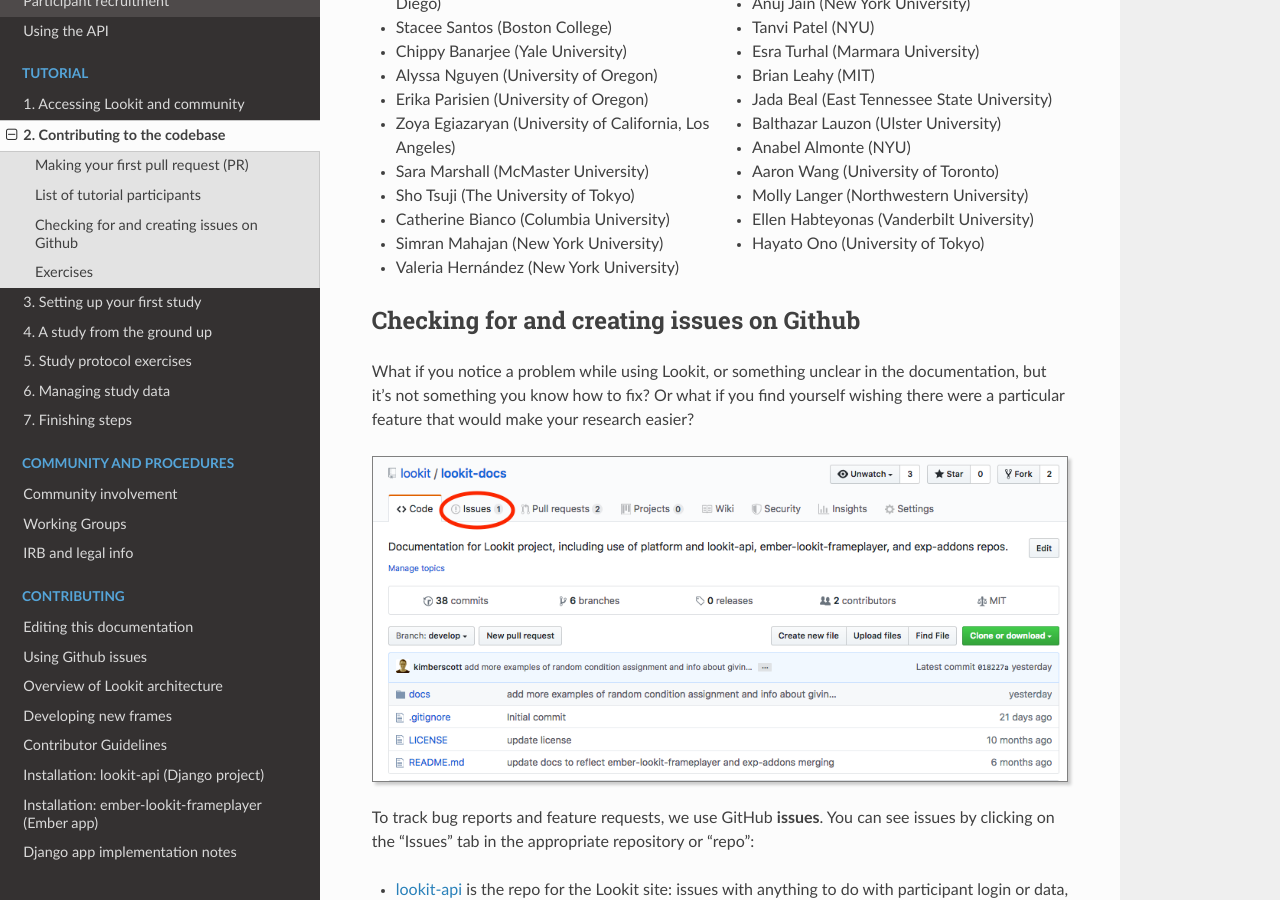
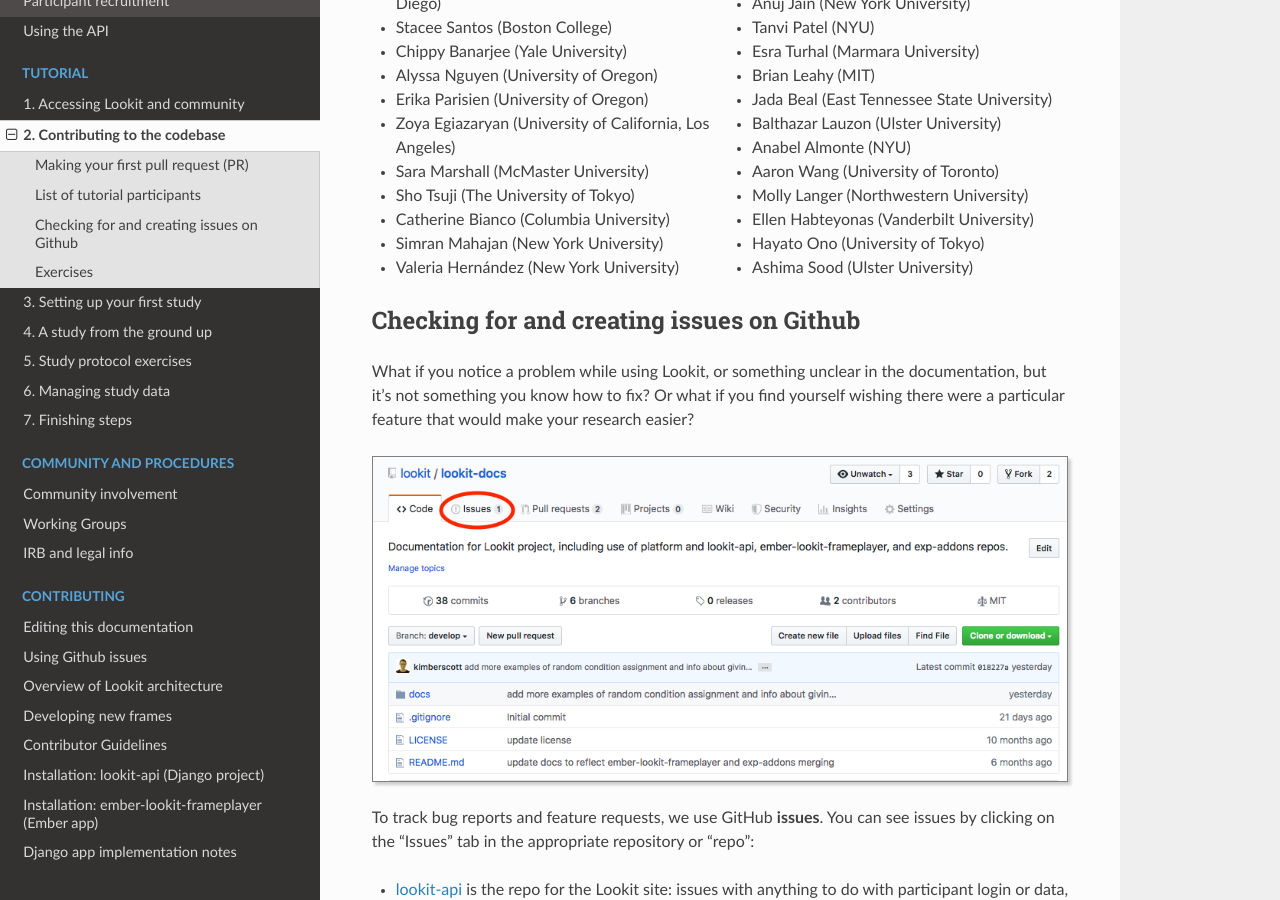
Before and after one commit to lookit/lookit-docs, a Sphinx documentation site: the page built from docs/source/tutorial-contributing.rst, in a window 1280 px wide and 900 px high, scrolled down 7905 px. Built offline with Sphinx 7.4.7 and the Read the Docs theme 2.0.0, drawn with Linux system fonts in a browser that asks for light colours.

Commit message:
Update tutorial-contributing.rst
Add tutorial participant to the list

```diff
--- a/docs/source/tutorial-contributing.rst
+++ b/docs/source/tutorial-contributing.rst
@@ -333,6 +333,7 @@
 - Molly Langer (Northwestern University)
 - Ellen Habteyonas (Vanderbilt University)
 - Hayato Ono (University of Tokyo)
+- Ashima Sood (Ulster University)
 
 Checking for and creating issues on Github
 -------------------------------------------
```
